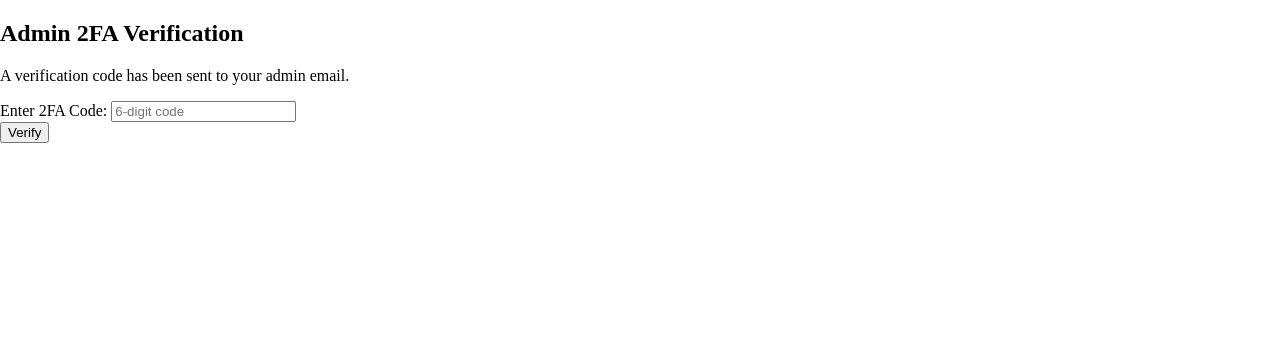
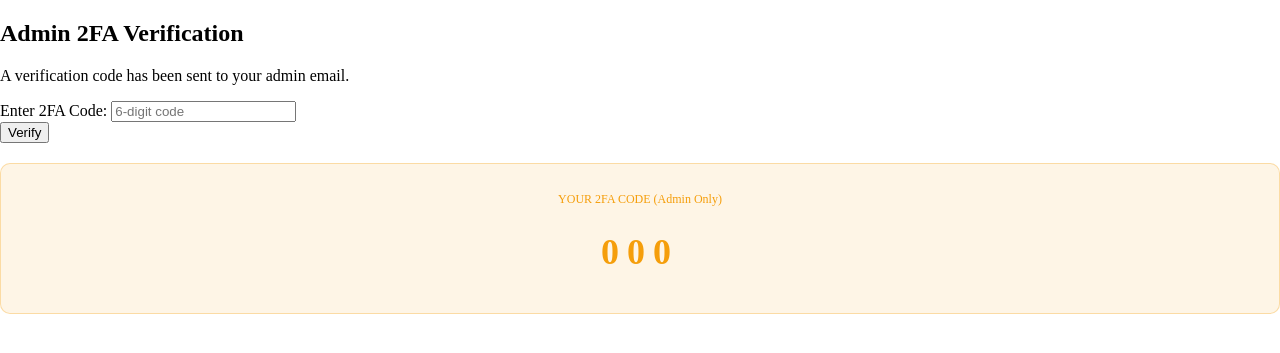
Before and after one commit to Bri-ankash/Kali-Works-v5, a FastAPI app: template templates/admin_2fa.html in a window 1280 px wide. Shown: the top 353 px of the page. Run offline with FastAPI, Linux system fonts and the light colour scheme; the template is opened without the code that fills it: most values are stand-ins (such as "Sample title", 1, 10 or a date in 2020).

Commit message:
Show 2FA code on screen for admin

```diff
--- a/main.py
+++ b/main.py
@@ -542,7 +542,7 @@ def admin_login_post(request: Request, username: str=Form(...), password: str=Fo
     admin_2fa_codes[username] = code
     html = f"<p>Your Smart Pochi admin 2FA code is: <b style='font-size:28px;color:#0ea5e9'>{code}</b></p>"
     threading.Thread(target=send_email, args=(ADMIN_EMAIL, "Smart Pochi Admin 2FA", html)).start()
-    return templates.TemplateResponse("admin_2fa.html", {"request":request,"username":username})
+    return templates.TemplateResponse("admin_2fa.html", {"request":request,"username":username,"code":code})
 
 @app.post("/admin_2fa_verify", response_class=HTMLResponse)
 def admin_2fa_verify(request: Request, username: str=Form(...), code: str=Form(...)):
--- a/templates/admin_2fa.html
+++ b/templates/admin_2fa.html
@@ -19,6 +19,7 @@
             <br>
             <button type="submit">Verify</button>
         </form>
+<div style="margin-top:20px;background:rgba(245,158,11,0.1);border:1px solid rgba(245,158,11,0.3);border-radius:10px;padding:16px;text-align:center"><p style="color:#f59e0b;font-size:12px;margin-bottom:8px">YOUR 2FA CODE (Admin Only)</p><h1 style="color:#f59e0b;font-size:36px;letter-spacing:8px">{% if code %}{{ code }}{% else %}Check Email{% endif %}</h1></div>
     </div>
 </body>
 </html>
```
